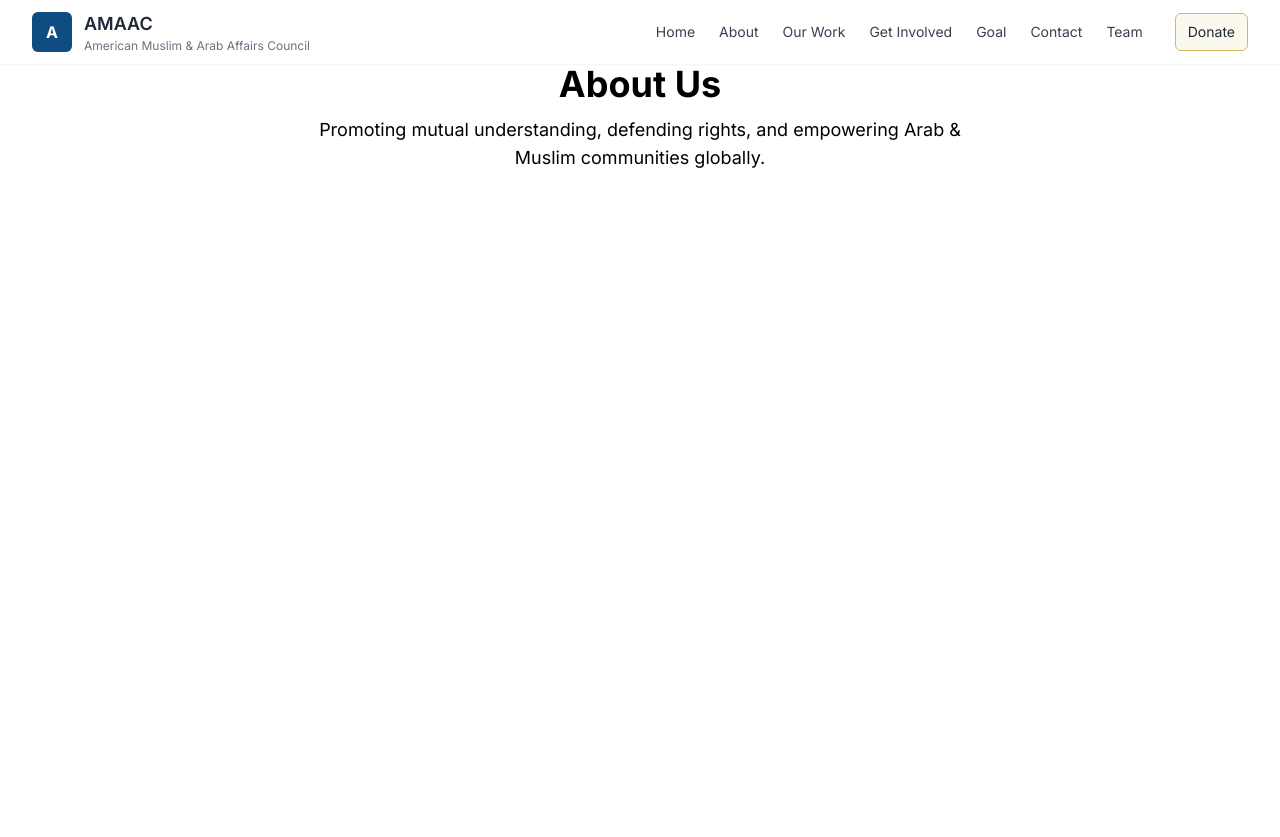
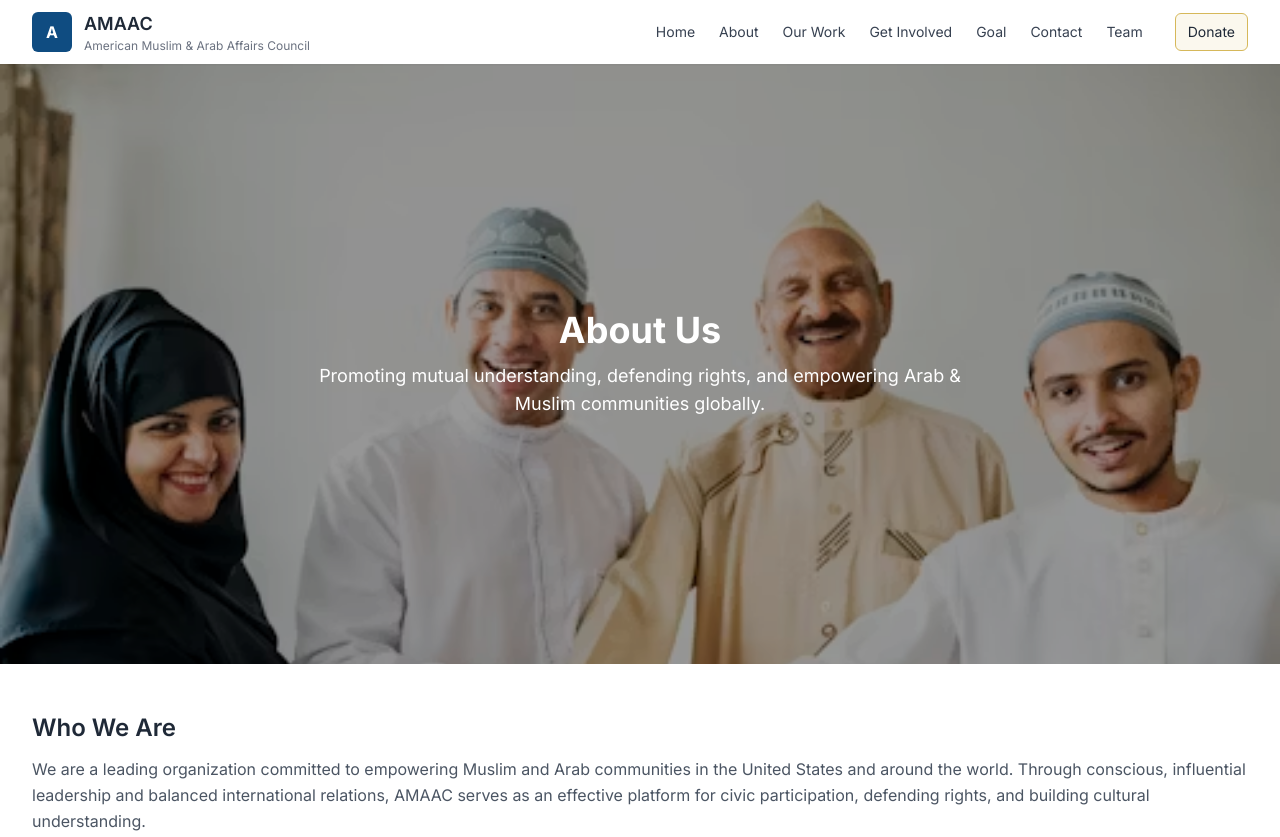
Before and after one commit to Tboiii-123/AMACC, a plain HTML site: page about.html in a window 1280 px wide. Shown: the top 837 px of the page. Drawn offline with nearby package versions, Linux system fonts and the light colour scheme.

Commit message:
commmited

```diff
--- a/about.html
+++ b/about.html
@@ -20,22 +20,31 @@
     }
   </script>
   <style>
-        .hero-section {
-  height: 100vh; /* full screen height */
+.hero-img {
+  background-image: url('/img/about4.avif');
+  background-size: cover;
+  background-repeat: no-repeat;
+  background-position: top center;
+  height: 600px;
+  position: relative;
 }
 
-    .hero-img {
+.hero-img::before {
+  content: "";
+  position: absolute;
+  top: 0;
+  left: 0;
+  width: 100%;
+  height: 100%;
+  background: rgba(0, 0, 0, 0.4); /* dark overlay */
+  z-index: 1;
+}
 
-  background-image: url('img/about4.avif'); /* Change path to your image */
-  background-size: cover;
+.hero-img > div {
+  position: relative;
+  z-index: 2;
+}
 
-    background-repeat: no-repeat;
-    background-position: center;
-
-
-
-  height: 500px;
-}
 
   </style>
 </head>
@@ -86,12 +95,22 @@
 </header>
 
 <!-- Hero -->
-<section class="hero-section relative  text-black">
-  <div class="max-w-5xl mx-auto px-4 text-center">
-    <h1 class="text-3xl md:text-4xl font-bold">About Us</h1>
-    <p class="mt-3 text-lg max-w-2xl mx-auto">Promoting mutual understanding, defending rights, and empowering Arab & Muslim communities globally.</p>
+<!-- Hero -->
+<section class="hero-section relative text-white">
+  <div class="hero-img flex items-center justify-center">
+    <div class="text-center px-4">
+      <h1 class="text-3xl md:text-4xl font-bold">
+        About Us
+      </h1>
+      <p class="mt-3 text-lg max-w-2xl mx-auto">
+        Promoting mutual understanding, defending rights, and empowering Arab & Muslim communities globally.
+      </p>
+    </div>
   </div>
 </section>
+
+
+
 
 
 <!-- Who We Are -->
```
Also changed, not shown: index.html (+1 -3 lines).
